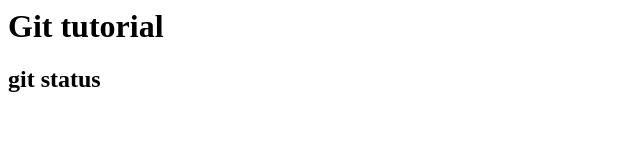
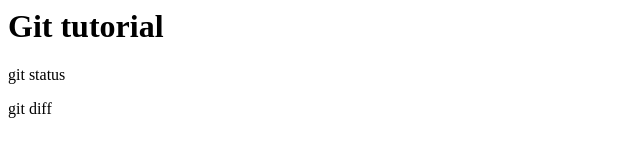
Before and after one commit to nfurutani/gittutorial, a plain HTML site: page index.html in a window 1280 px wide. Shown: the whole page, without its empty margins (0-640 px from the left). Drawn offline with Linux system fonts and the light colour scheme.

Commit message:
git diff

```diff
--- a/index.html
+++ b/index.html
@@ -1,2 +1,3 @@
 <h1>Git tutorial</h1>
-<h2>git status</h2>
+<p>git status</p>
+<p>git diff</p>
```
